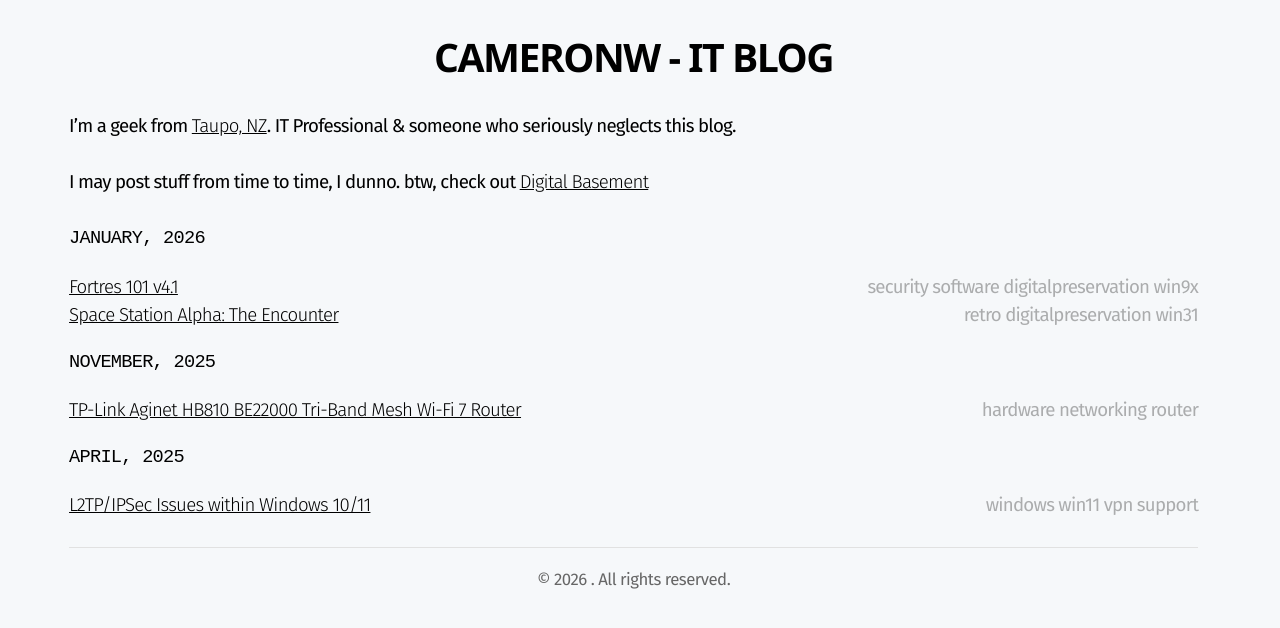
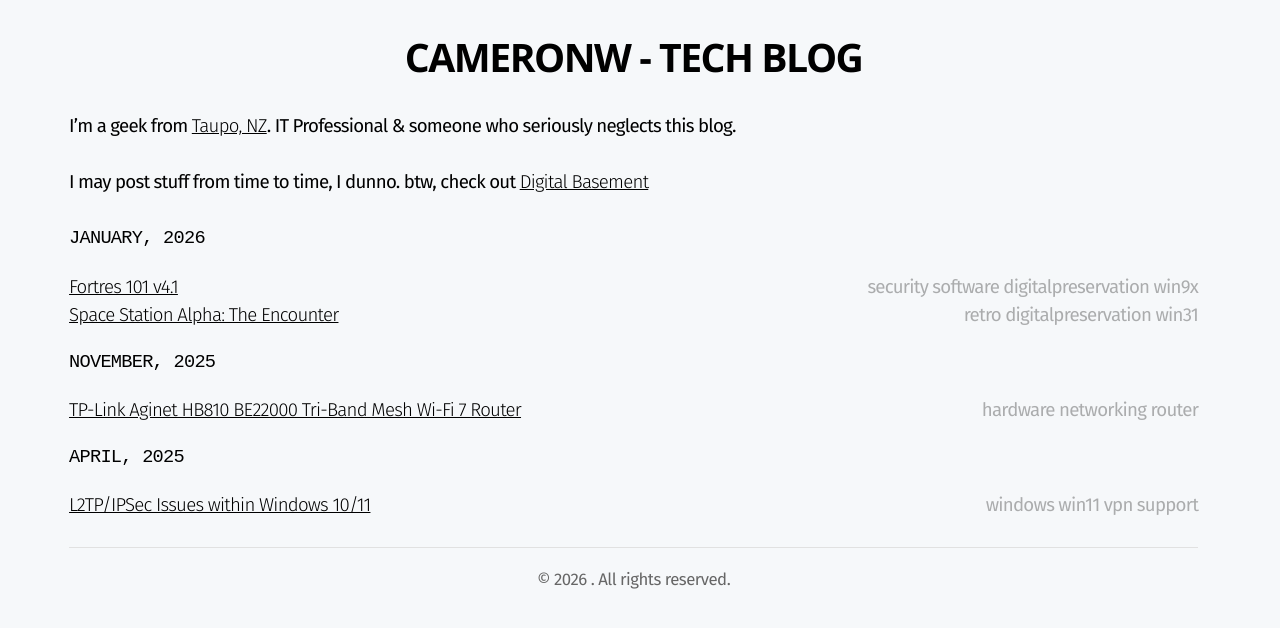
Before and after one commit to t94xr/t94xr.github.io, a Jekyll site: the page built from index.markdown, in a window 1280 px wide. Shown: the top 628 px of the page. Built offline with Jekyll 4.4.1, drawn with Linux system fonts in a browser that asks for light colours; nearby versions of some CDN libraries; some web fonts are replaced; a style sheet for code colours, icons or effects is not loaded.

Commit message:
minor update

```diff
--- a/_config.yml
+++ b/_config.yml
@@ -1,4 +1,4 @@
-title: CameronW - IT Blog
+title: CameronW - Tech Blog
 author: Cameron Walker
 email: me@cameronwalker.nz
 
```
